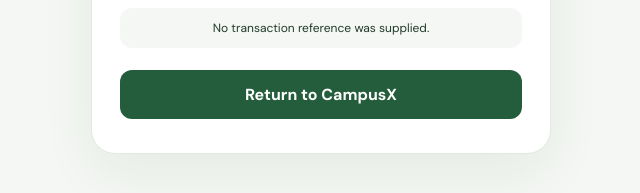
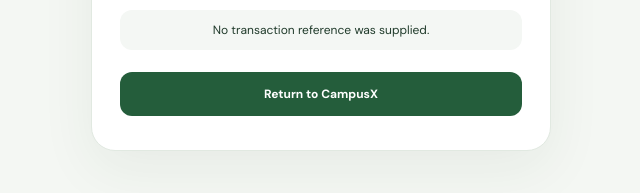
Before and after one commit to ladejobioluwasemilore-netizen/CampusX-Prediction-Markets, a plain HTML site: page campus_prediction_market/public/payment-return.html in a window 1280 px wide. Shown: the part 473-666 px from the top of the page, 319-959 px from the left. Drawn offline with nearby package versions, Linux system fonts and the light colour scheme.

Commit message:
Update payment-return.html with new styles and scripts

```diff
--- a/campus_prediction_market/public/payment-return.html
+++ b/campus_prediction_market/public/payment-return.html
@@ -5,7 +5,11 @@
 <title>Payment status · CampusX</title>
 <link rel="preconnect" href="https://fonts.googleapis.com"><link rel="preconnect" href="https://fonts.gstatic.com" crossorigin>
 <link href="https://fonts.googleapis.com/css2?family=DM+Sans:wght@400;500;600;700&family=Manrope:wght@600;700;800&display=swap" rel="stylesheet">
-<style>
+<link href="https://fonts.googleapis.com/css2?family=DM+Sans:wght@400;500;600;700;800&family=Manrope:wght@400;500;600;700;800&display=swap" rel="stylesheet">
+<link rel="stylesheet" href="styles.css">
+<link href="https://fonts.googleapis.com/css2?family=Material+Symbols+Outlined:opsz,wght,FILL,GRAD@20..48,500,0,0" rel="stylesheet">
+
+  <style>
 *{box-sizing:border-box}body{margin:0;min-height:100vh;display:grid;place-items:center;padding:22px;background:#f4f7f3;color:#203b2b;font-family:'DM Sans',sans-serif}.card{width:min(100%,460px);padding:34px 28px;border:1px solid #e1e9e1;border-radius:24px;background:#fff;box-shadow:0 18px 55px #1b3b2510;text-align:center}.mark{width:58px;height:58px;margin:0 auto 20px;border-radius:18px;background:#e8f3e9;display:grid;place-items:center;color:#287447}.mark svg{width:28px;height:28px}h1{font:800 25px Manrope,sans-serif;margin:0 0 10px}p{font-size:14px;line-height:1.65;color:#68786c;margin:0 0 22px}.ref{padding:12px;border-radius:12px;background:#f4f7f4;font-size:12px;overflow-wrap:anywhere;margin-bottom:22px}.btn{display:block;padding:14px;border-radius:12px;background:#245d3b;color:#fff;text-decoration:none;font-weight:700}
 </style></head>
 <body><main class="card"><div class="mark"><svg viewBox="0 0 24 24" fill="none" stroke="currentColor" stroke-width="1.8" stroke-linecap="round" stroke-linejoin="round"><circle cx="12" cy="12" r="9"/><path d="M12 7v5l3 2"/></svg></div><h1>Payment status is being checked</h1><p>SquadCo has returned you to CampusX. Do not treat this redirect alone as proof of payment. Your transaction must be verified securely before any account or market activity is updated.</p><div class="ref" id="paymentRef">Transaction reference: checking…</div><a class="btn" href="/dashboard.html">Return to CampusX</a></main>
```
